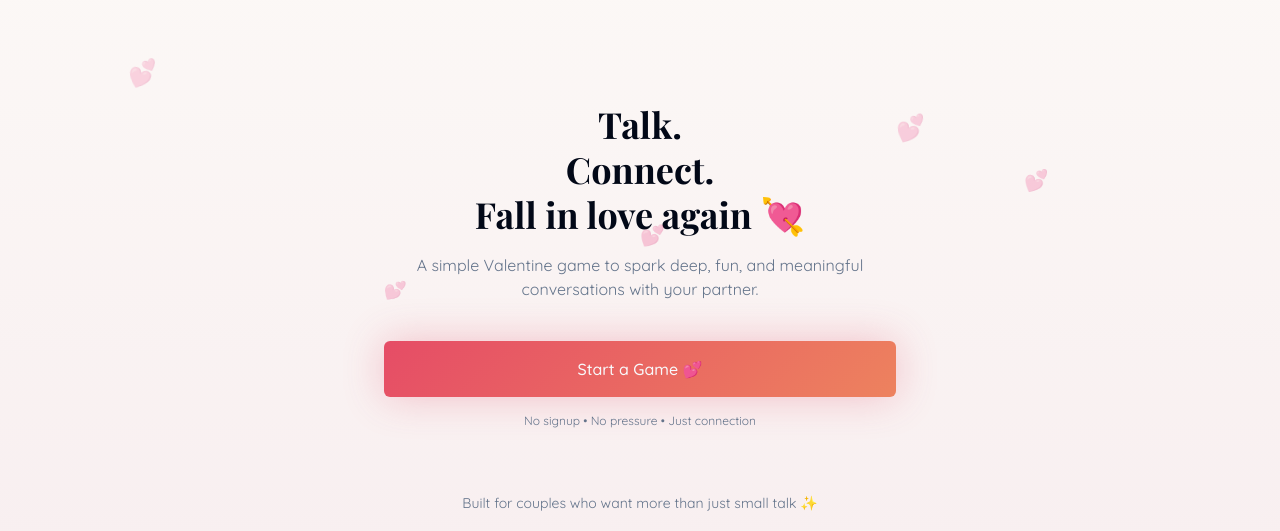
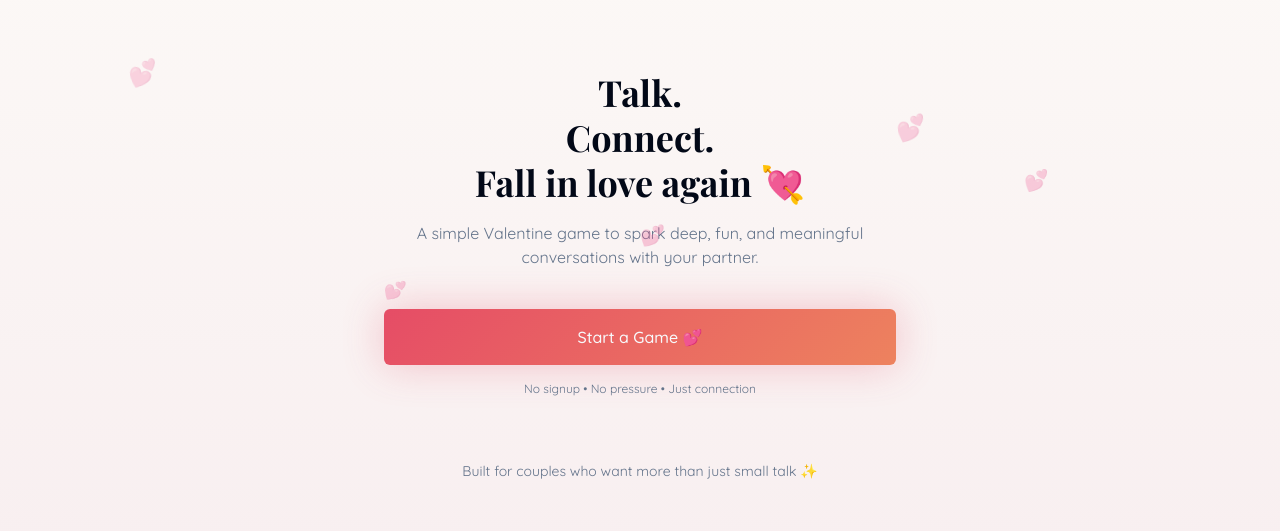
Before and after one commit to codesyogesh67/coupleplay, a Next.js app: page / in a window 1280 px wide. Shown: the part 141-672 px from the top of the page. Built offline with nearby package versions, Linux system fonts and the light colour scheme.

Commit message:
feat(landing): implement full-screen hero layout and improve CTA animation timing

```diff
--- a/components/games/Landing.tsx
+++ b/components/games/Landing.tsx
@@ -11,12 +11,12 @@ export default function Landing() {
   const router = useRouter();
 
   return (
-    <div className="min-h-screen">
+    <div className="h-[100dvh] overflow-hidden flex flex-col">
       <FloatingHearts />
       <Header />
 
-      <main className="pt-24 pb-16 px-4">
-        <div className="min-h-[calc(100vh-6rem)] flex items-center">
+      <main className="flex-1 flex items-center  justify-center pt-24 pb-16 px-4">
+        <div className="h-[calc(100vh-6rem)]flex items-center">
           <div className="max-w-lg mx-auto text-center w-full">
             {/* Hero */}
             <motion.div
@@ -40,10 +40,10 @@ export default function Landing() {
             </motion.div>
 
             {/* CTA */}
-            <motion.div
+            <div
               initial={{ opacity: 0, y: 20 }}
               animate={{ opacity: 1, y: 0 }}
-              transition={{ delay: 0.2 }}
+              transition={{ delay: 0.3 }}
               className="space-y-4"
             >
               <Button
@@ -56,7 +56,7 @@ export default function Landing() {
               <p className="text-xs text-muted-foreground">
                 No signup • No pressure • Just connection
               </p>
-            </motion.div>
+            </div>
 
             {/* Footer note */}
             <motion.div
```
